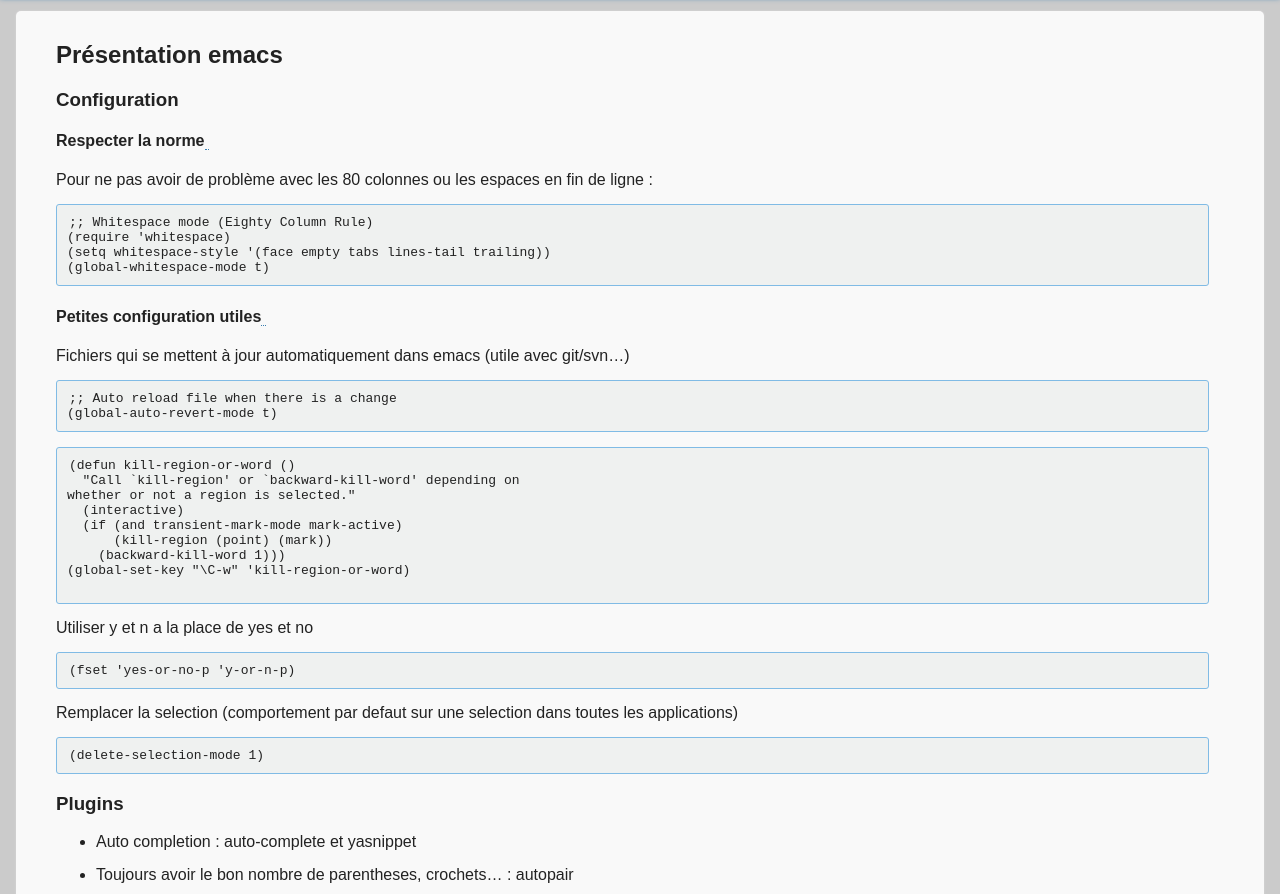
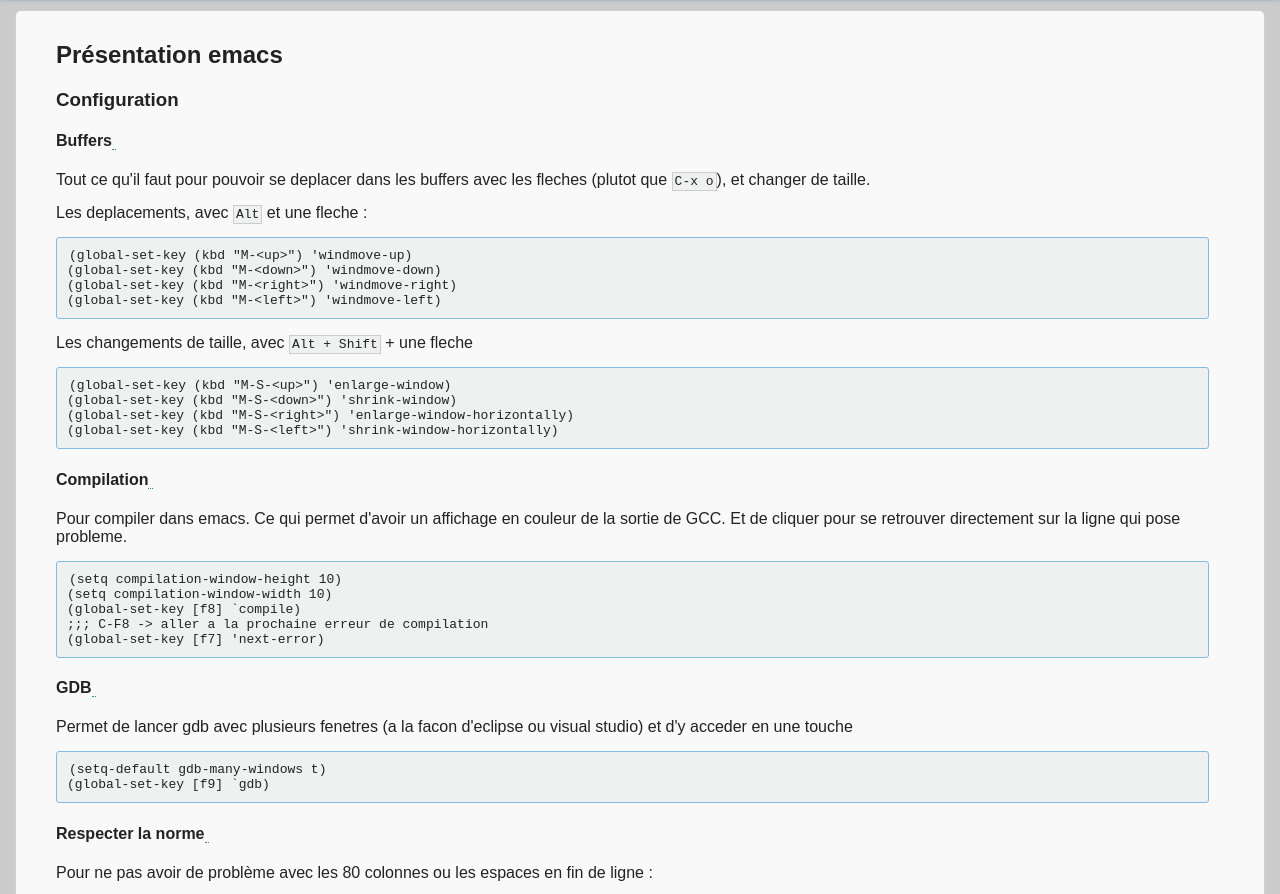
Before and after one commit to Khady/caab-site, a plain HTML site: page site/prez-emacs.html in a window 1280 px wide. Shown: the part 53-947 px from the top of the page. Drawn offline with Linux system fonts and the light colour scheme; a web font is replaced by a local one.

Commit message:
Ajouts sur emacs

```diff
--- a/site/prez-emacs.html
+++ b/site/prez-emacs.html
@@ -29,13 +29,28 @@
     </header>
 
     <section>
-       <p><h2> Présentation emacs<a name="h2-Présentationemacs" class="anchor-toc"> </a></h2></p><p><h3> Configuration<a name="h3-Configuration" class="anchor-toc"> </a></h3></p><p><h4> Respecter la norme<a name="h4-Respecterlanorme" class="anchor-toc"> </a></h4></p><p>Pour ne pas avoir de problème avec les 80 colonnes ou les espaces en fin de ligne :</p><p><div class="ocaml"><pre><code><span class="keyword2">;</span><span class="keyword2">;</span> Whitespace mode <span class="keyword2">(</span>Eighty Column Rule<span class="keyword2">)</span>
+       <p><h2> Présentation emacs<a name="h2-Présentationemacs" class="anchor-toc"> </a></h2></p><p><h3> Configuration<a name="h3-Configuration" class="anchor-toc"> </a></h3></p><p><h4> Buffers<a name="h4-Buffers" class="anchor-toc"> </a></h4></p><p>Tout ce qu'il faut pour pouvoir se deplacer dans les buffers avec les fleches (plutot que <code>C-x o</code>), et changer de taille.</p><p>Les deplacements, avec <code>Alt</code> et une fleche :</p><p><div class="ocaml"><pre><code><span class="keyword2">(</span>global-set-key <span class="keyword2">(</span>kbd <span class="keyword7">&quot;M-&lt;up&gt;&quot;</span><span class="keyword2">)</span> 'windmove-up<span class="keyword2">)</span>
+<span class="keyword2">(</span>global-set-key <span class="keyword2">(</span>kbd <span class="keyword7">&quot;M-&lt;down&gt;&quot;</span><span class="keyword2">)</span> 'windmove-down<span class="keyword2">)</span>
+<span class="keyword2">(</span>global-set-key <span class="keyword2">(</span>kbd <span class="keyword7">&quot;M-&lt;right&gt;&quot;</span><span class="keyword2">)</span> 'windmove-right<span class="keyword2">)</span>
+<span class="keyword2">(</span>global-set-key <span class="keyword2">(</span>kbd <span class="keyword7">&quot;M-&lt;left&gt;&quot;</span><span class="keyword2">)</span> 'windmove-left<span class="keyword2">)</span>
+</code></pre></div></p><p>Les changements de taille, avec <code>Alt + Shift</code> + une fleche</p><p><div class="ocaml"><pre><code><span class="keyword2">(</span>global-set-key <span class="keyword2">(</span>kbd <span class="keyword7">&quot;M-S-&lt;up&gt;&quot;</span><span class="keyword2">)</span> 'enlarge-window<span class="keyword2">)</span>
+<span class="keyword2">(</span>global-set-key <span class="keyword2">(</span>kbd <span class="keyword7">&quot;M-S-&lt;down&gt;&quot;</span><span class="keyword2">)</span> 'shrink-window<span class="keyword2">)</span>
+<span class="keyword2">(</span>global-set-key <span class="keyword2">(</span>kbd <span class="keyword7">&quot;M-S-&lt;right&gt;&quot;</span><span class="keyword2">)</span> 'enlarge-window-horizontally<span class="keyword2">)</span>
+<span class="keyword2">(</span>global-set-key <span class="keyword2">(</span>kbd <span class="keyword7">&quot;M-S-&lt;left&gt;&quot;</span><span class="keyword2">)</span> 'shrink-window-horizontally<span class="keyword2">)</span>
+</code></pre></div></p><p><h4> Compilation<a name="h4-Compilation" class="anchor-toc"> </a></h4></p><p>Pour compiler dans emacs. Ce qui permet d'avoir un affichage en couleur de la sortie de GCC. Et de cliquer pour se retrouver directement sur la ligne qui pose probleme.</p><p><div class="ocaml"><pre><code><span class="keyword2">(</span>setq compilation-window-height <span class="keyword8">10</span><span class="keyword2">)</span>
+<span class="keyword2">(</span>setq compilation-window-width <span class="keyword8">10</span><span class="keyword2">)</span>
+<span class="keyword2">(</span>global-set-key <span class="keyword2">[</span>f8<span class="keyword2">]</span> `compile<span class="keyword2">)</span>
+<span class="keyword2">;</span><span class="keyword2">;</span><span class="keyword2">;</span> C-F8 -<span class="keyword2">&gt;</span> aller a la prochaine erreur de compilation
+<span class="keyword2">(</span>global-set-key <span class="keyword2">[</span>f7<span class="keyword2">]</span> 'next-error<span class="keyword2">)</span>
+</code></pre></div></p><p><h4> GDB<a name="h4-GDB" class="anchor-toc"> </a></h4></p><p>Permet de lancer gdb avec plusieurs fenetres (a la facon d'eclipse ou visual studio) et d'y acceder en une touche</p><p><div class="ocaml"><pre><code><span class="keyword2">(</span>setq-default gdb-many-windows t<span class="keyword2">)</span>
+<span class="keyword2">(</span>global-set-key <span class="keyword2">[</span>f9<span class="keyword2">]</span> `gdb<span class="keyword2">)</span>
+</code></pre></div></p><p><h4> Respecter la norme<a name="h4-Respecterlanorme" class="anchor-toc"> </a></h4></p><p>Pour ne pas avoir de problème avec les 80 colonnes ou les espaces en fin de ligne :</p><p><div class="ocaml"><pre><code><span class="keyword2">;</span><span class="keyword2">;</span> Whitespace mode <span class="keyword2">(</span>Eighty Column Rule<span class="keyword2">)</span>
 <span class="keyword2">(</span>require 'whitespace<span class="keyword2">)</span>
 <span class="keyword2">(</span>setq whitespace-style '<span class="keyword2">(</span>face empty tabs lines-tail trailing<span class="keyword2">)</span><span class="keyword2">)</span>
 <span class="keyword2">(</span>global-whitespace-mode t<span class="keyword2">)</span>
 </code></pre></div></p><p><h4> Petites configuration utiles<a name="h4-Petitesconfigurationutiles" class="anchor-toc"> </a></h4></p><p>Fichiers qui se mettent à jour automatiquement dans emacs (utile avec git/svn…)</p><p><div class="ocaml"><pre><code><span class="keyword2">;</span><span class="keyword2">;</span> Auto reload file <span class="keyword1">when</span> there is a change
 <span class="keyword2">(</span>global-auto-revert-mode t<span class="keyword2">)</span>
-</code></pre></div></p><p><div class="ocaml"><pre><code><span class="keyword2">(</span>defun kill-region-<span class="keyword2">or</span>-word <span class="keyword2">(</span><span class="keyword2">)</span>
+</code></pre></div></p><p>Comportement de <code>C-w</code> identique a celui d'un shell</p><p><div class="ocaml"><pre><code><span class="keyword2">(</span>defun kill-region-<span class="keyword2">or</span>-word <span class="keyword2">(</span><span class="keyword2">)</span>
   <span class="keyword7">&quot;Call `kill-region' or `backward-kill-word' depending on
 whether or not a region is selected.&quot;</span>
   <span class="keyword2">(</span>interactive<span class="keyword2">)</span>
@@ -43,9 +58,10 @@ whether or not a region is selected.&quot;</span>
       <span class="keyword2">(</span>kill-region <span class="keyword2">(</span>point<span class="keyword2">)</span> <span class="keyword2">(</span>mark<span class="keyword2">)</span><span class="keyword2">)</span>
     <span class="keyword2">(</span>backward-kill-word <span class="keyword8">1</span><span class="keyword2">)</span><span class="keyword2">)</span><span class="keyword2">)</span>
 <span class="keyword2">(</span>global-set-key <span class="keyword7">&quot;\C-w&quot;</span> 'kill-region-<span class="keyword2">or</span>-word<span class="keyword2">)</span>
-
 </code></pre></div></p><p>Utiliser y et n a la place de yes et no</p><p><div class="ocaml"><pre><code><span class="keyword2">(</span>fset 'yes-<span class="keyword2">or</span>-no-p 'y-<span class="keyword2">or</span>-n-p<span class="keyword2">)</span>
 </code></pre></div></p><p>Remplacer la selection (comportement par defaut sur une selection dans toutes les applications)</p><p><div class="ocaml"><pre><code><span class="keyword2">(</span>delete-selection-mode <span class="keyword8">1</span><span class="keyword2">)</span>
+</code></pre></div></p><p>Afficher ou cacher ce qu'il y a encore 2 accolades</p><p><div class="ocaml"><pre><code><span class="keyword2">(</span>global-set-key <span class="keyword2">[</span>f5<span class="keyword2">]</span> 'hs-hide-block<span class="keyword2">)</span>
+<span class="keyword2">(</span>global-set-key <span class="keyword2">[</span>f6<span class="keyword2">]</span> 'hs-show-block<span class="keyword2">)</span>
 </code></pre></div></p><p><h3> Plugins<a name="h3-Plugins" class="anchor-toc"> </a></h3></p><p><ul> <li> <p>Auto completion : auto-complete et yasnippet</p> </li><li> <p>Toujours avoir le bon nombre de parentheses, crochets… : autopair</p> </li><li> <p>Affichage à la sublime text : minimap</p> </li><li> <p>Annuler de manière visuelle : undo-tree</p> </li><li> <p>Thèmes : solarized, zenburn, ir-black…</p> </li> </ul></p><p>Ils sont tous disponibles avec package.el (de base dans emacs24, peut être installé sur emacs23).</p><p><h3> Exemples<a name="h3-Exemples" class="anchor-toc"> </a></h3></p><p><a href="http://github.com/khady/emacs.d">http://github.com/khady/emacs.d</a></p>
     </section>
 
```
Also changed, not shown: 1 other file.
